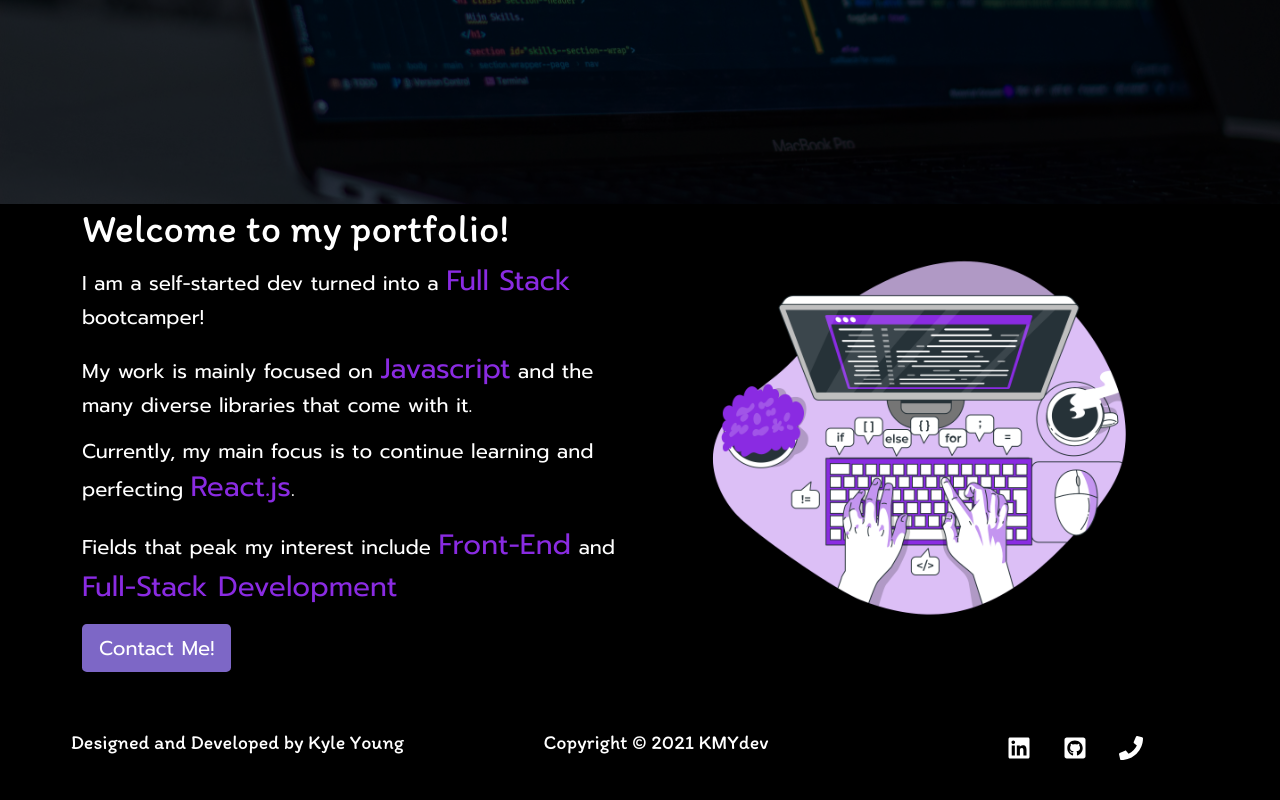
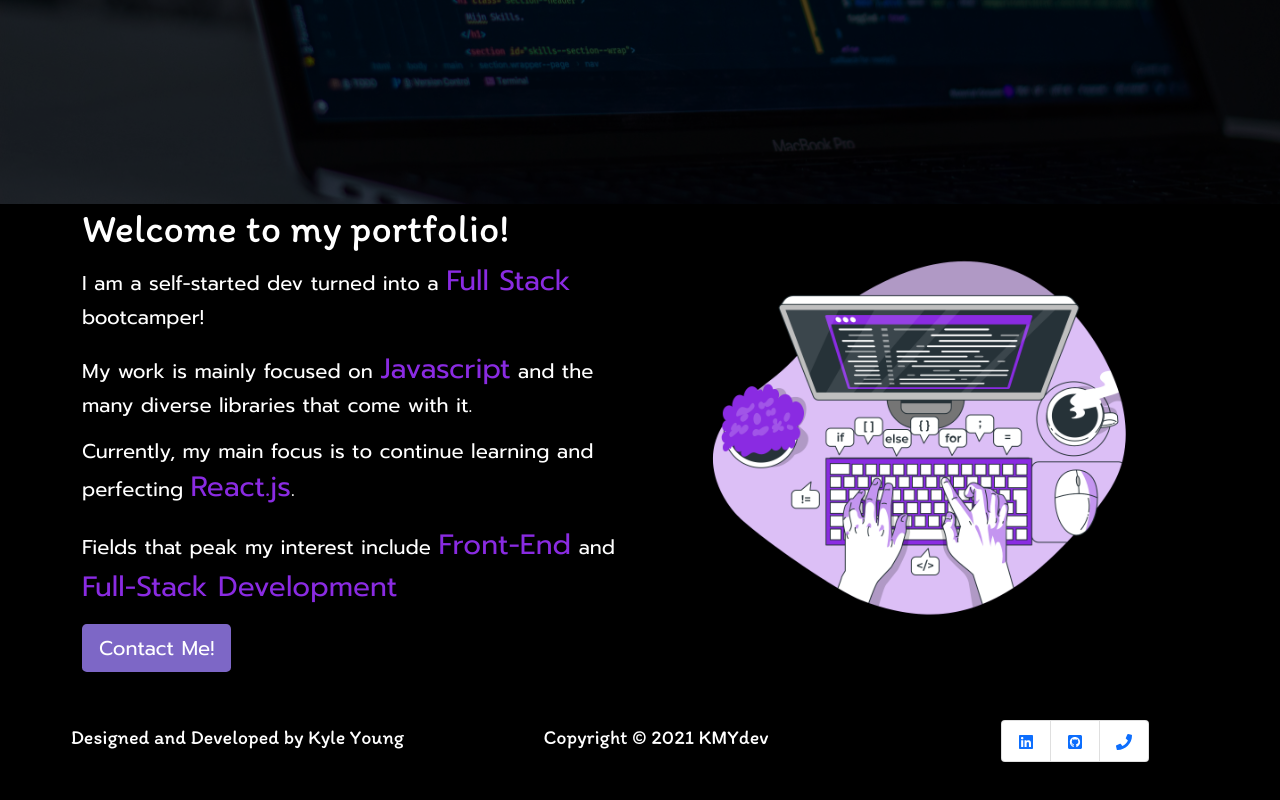
Before and after one commit to Youngin9210/kmydev-react-portfolio, a React (Create React App) app: page /home in a window 1280 px wide. Shown: the part 602-1402 px from the top of the page. Built offline with nearby package versions, Linux system fonts and the light colour scheme.

Commit message:
styling footer

```diff
--- a/src/Assets/style/index.css
+++ b/src/Assets/style/index.css
@@ -41,12 +41,21 @@
   font-size: 1.75rem;
 }
 
-.footerList .footerItem {
+#footer {
+  background: #892be248;
+}
+
+#footer .attribution {
+  text-decoration: none;
+  color: white;
+}
+
+#footer .footerList .footerItem {
   background: none;
   border: none;
 }
 
-.footerList .footerItem .footerLink {
+#footer .footerList .footerItem .footerLink {
   color: white;
   font-size: 1.5rem;
 }
```
Also changed, not shown: src/Assets/style/index.scss (+7 -0 lines), 1 other file (tests, documents, lock files or other folders).
